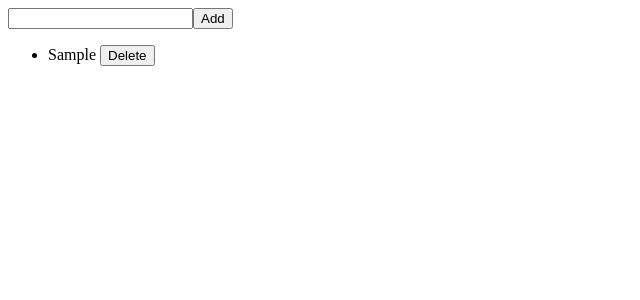
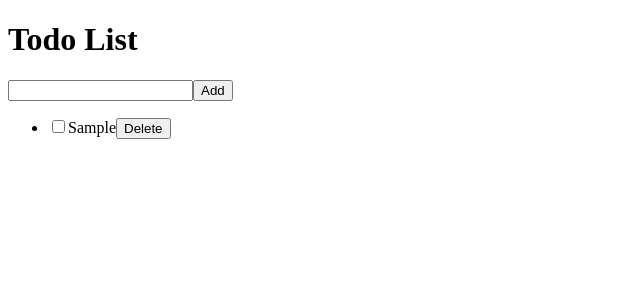
Before and after one commit to ByteBard7/Todo-List-App, a React (Vite) app: page / in a window 1280 px wide. Both pictures are taken after typing "Sample" into the empty fields and a click on the button "Add". Shown: the top 300 px of the page, without its empty margins (0-640 px from the left). Built offline with nearby package versions, Linux system fonts and the light colour scheme.

Commit message:
Added checkbox to mark a todo as completed

```diff
--- a/src/App.jsx
+++ b/src/App.jsx
@@ -14,7 +14,10 @@ const App = () => {
   const handleSubmit = (e) => {
     e.preventDefault();
     setTodos((prevTodos) => {
-      return [...prevTodos, { id: crypto.randomUUID(), title: newTodo }];
+      return [
+        ...prevTodos,
+        { id: crypto.randomUUID(), title: newTodo, completed: false },
+      ];
     });
     setNewTodo("");
   };
@@ -30,8 +33,15 @@ const App = () => {
     setTodos(todos.filter((todo) => todo.id !== id));
   };
 
+  const toggleTodo = (id, completed) => {
+    setTodos(
+      todos.map((todo) => (todo.id === id ? { ...todo, completed } : todo))
+    );
+  };
+
   return (
     <div>
+      <h1>Todo List</h1>
       <form onSubmit={handleSubmit}>
         <input type="text" value={newTodo} onChange={handleInput} />
         <button type="submit">Add</button>
@@ -39,7 +49,17 @@ const App = () => {
       <ul>
         {todos.map((todo) => (
           <li key={todo.id}>
-            {todo.title}{" "}
+            <label>
+              <input
+                type="checkbox"
+                checked={todo.completed}
+                onChange={(e) => {
+                  console.log(todo.title, " ", e.target.checked);
+                  toggleTodo(todo.id, e.target.checked);
+                }}
+              />
+              {todo.title}
+            </label>
             <button onClick={() => handleDelete(todo.id)}>Delete</button>
           </li>
         ))}
```
